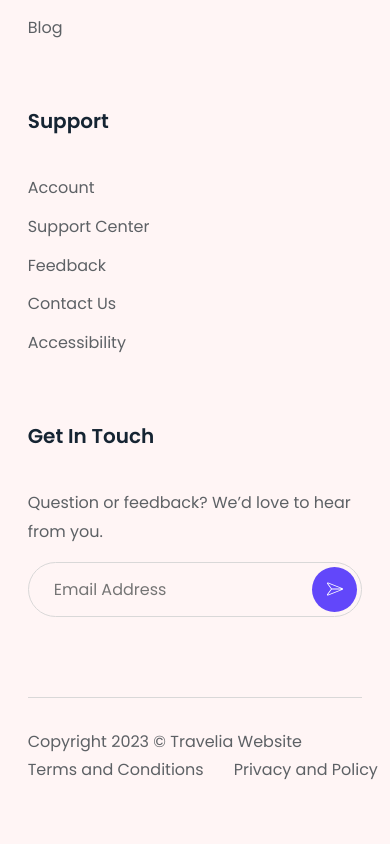
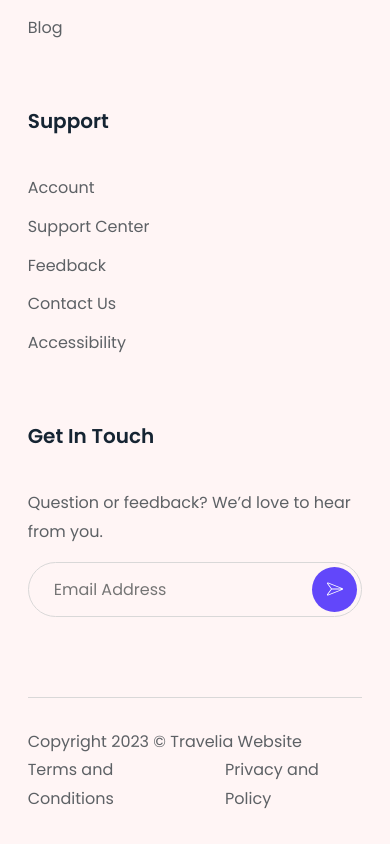
Before and after one commit to Meetkamal256/travelia-website-react-typescript, a React (Vite) app: page / in a window 390 px wide. Shown: the part 10054-10898 px from the top of the page. Before the commit the page ends 10869 px from the top, so only its background shows below. Built offline with nearby package versions, Linux system fonts and the light colour scheme.

Commit message:
modified footer component styling

```diff
--- a/src/components/footer/footer.css
+++ b/src/components/footer/footer.css
@@ -116,4 +116,10 @@
   .copyright {
     flex-direction: column;
   }
+
+  .copyright__list {
+    display: flex;
+    gap: 30px;
+    white-space: wrap;
+  }
 }
```
